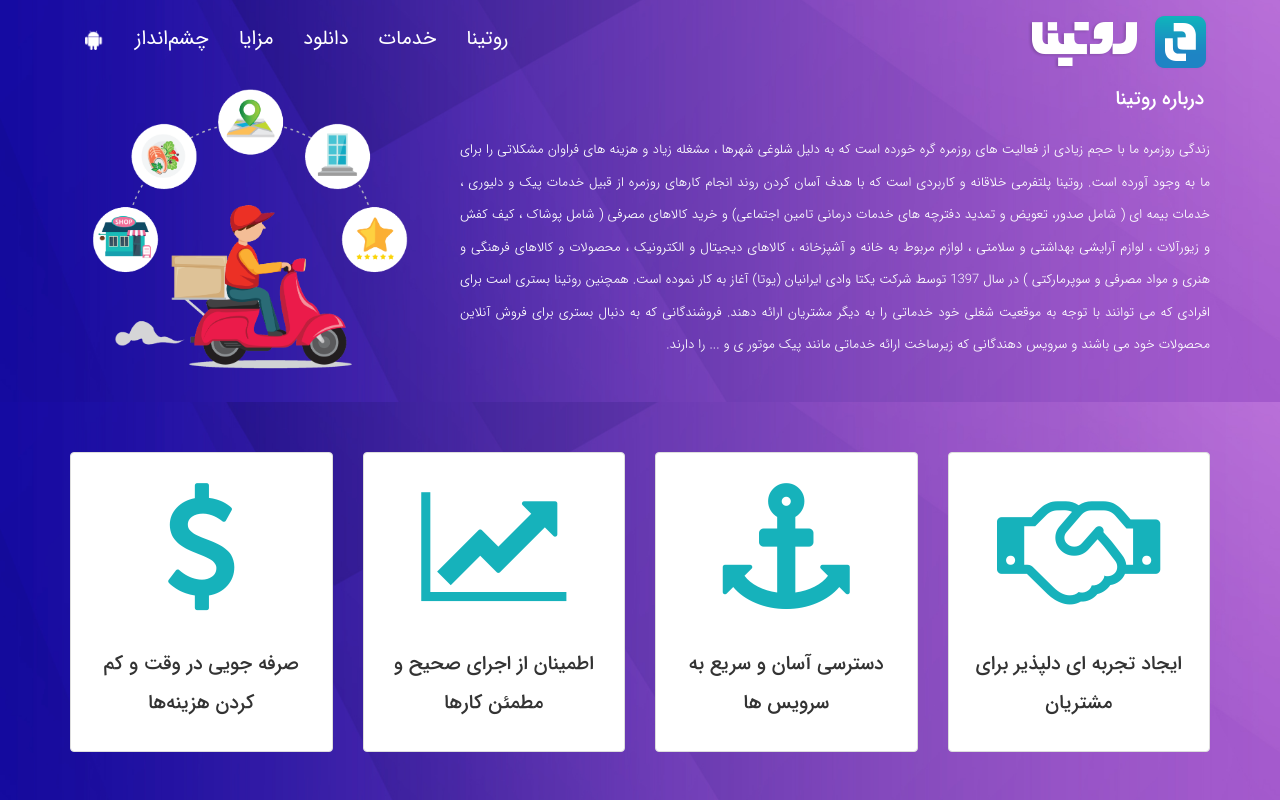
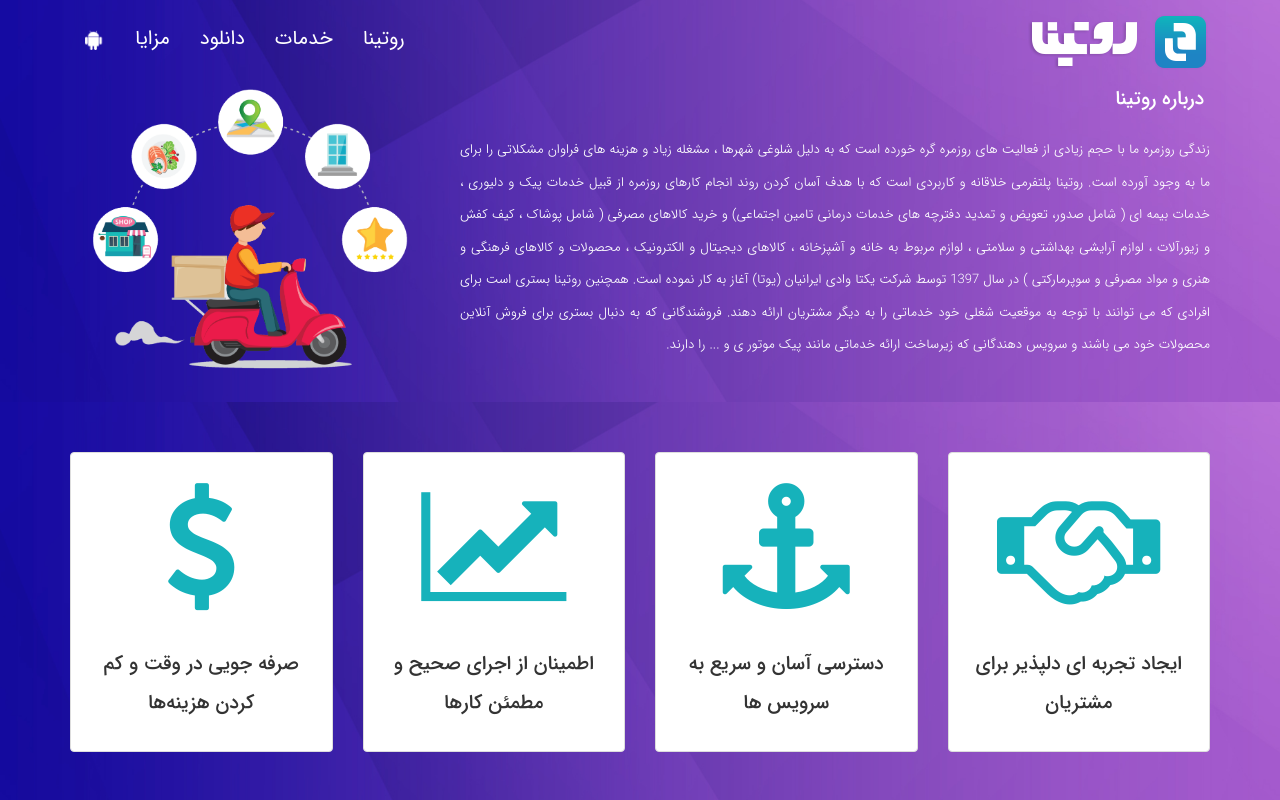
Before and after one commit to raminrzdh/Routina-web-app, a plain HTML site: page about.html in a window 1280 px wide. Shown: the top 800 px of the page. Drawn offline with Linux system fonts and the light colour scheme.

Commit message:
change menu

```diff
--- a/about.html
+++ b/about.html
@@ -92,7 +92,7 @@
                         </li>
 
                         <!-- <li><a href="#contact" data-scroll-nav="7">عضویت</a></li> -->
-                        <li><a href="index.html#about" >چشم‌انداز</a></li>
+                        <!-- <li><a href="index.html#about" >چشم‌انداز</a></li> -->
                         <li><a href="index.html#services" >مزایا</a></li>
                         <li><a href="index.html#download">دانلود</a></li>
                         <li><a href="index.html#feature" >خدمات</a></li>
```
